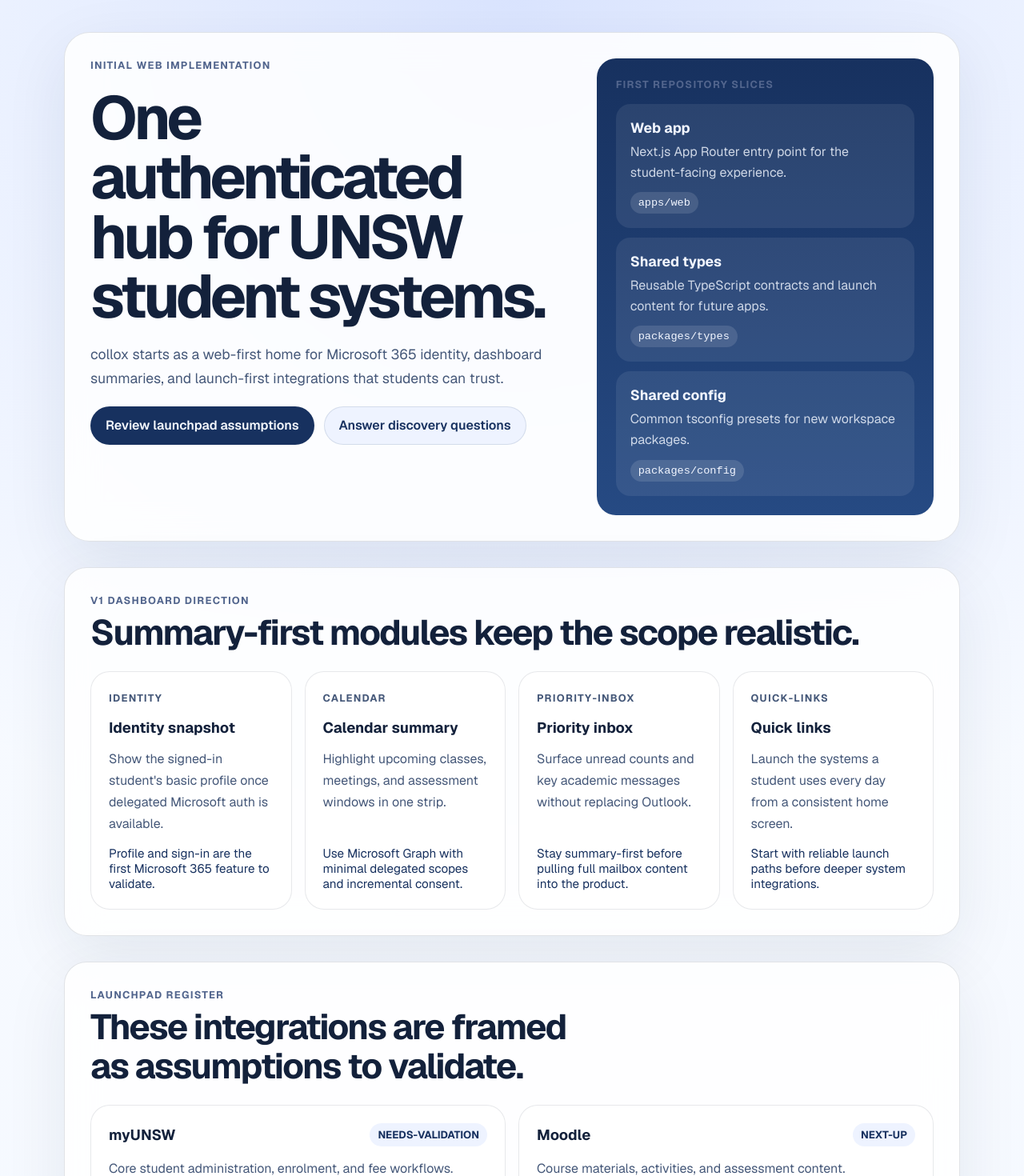
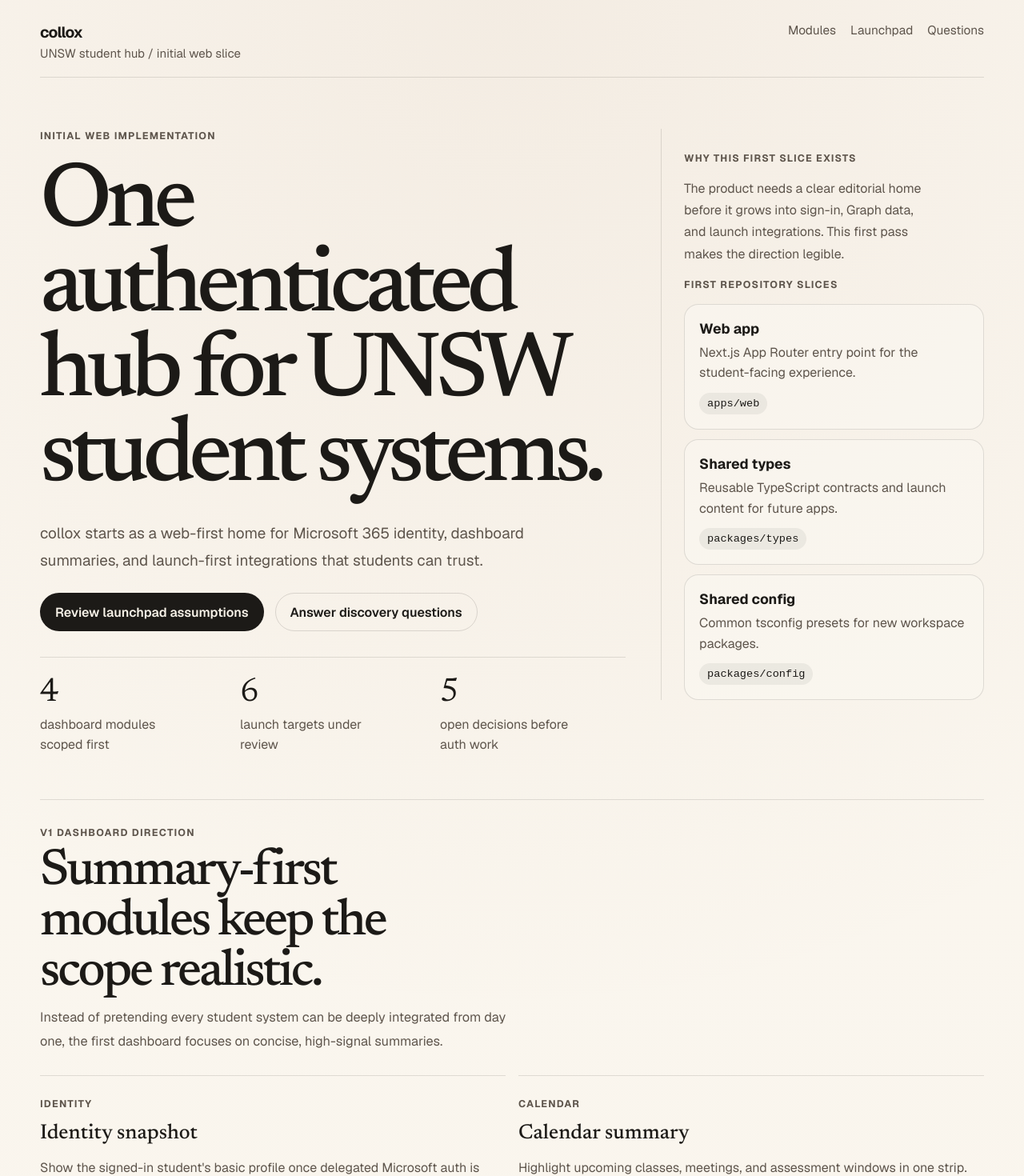
Before and after one commit to joel-anto-tharakan/collox, a Next.js app in the folder apps/web/: page / in a window 1280 px wide. Shown: the top 1470 px of the page at 80% size. Built offline with nearby package versions, Linux system fonts and the light colour scheme.

Commit message:
feat: restyle landing page with editorial theme
Co-authored-by: Joel Anto Tharakan <joel.anto.tharakan@student.unsw.edu.au>

```diff
--- a/apps/web/src/app/globals.css
+++ b/apps/web/src/app/globals.css
@@ -1,9 +1,11 @@
 :root {
-  --background: #f3f7ff;
-  --foreground: #13213b;
-  --surface: rgba(255, 255, 255, 0.84);
-  --surface-strong: #ffffff;
-  --border: rgba(19, 33, 59, 0.12);
+  --background: #f7f2e8;
+  --foreground: #1c1a17;
+  --muted: #5e554c;
+  --surface: #f3ede2;
+  --surface-strong: #fbf7f0;
+  --border: rgba(28, 26, 23, 0.12);
+  --accent: #9b6b43;
 }
 
 html,
@@ -15,8 +17,8 @@ body {
 body {
   color: var(--foreground);
   background:
-    radial-gradient(circle at top, rgba(83, 126, 255, 0.18), transparent 34%),
-    linear-gradient(180deg, #f8fbff 0%, var(--background) 100%);
+    radial-gradient(circle at top, rgba(155, 107, 67, 0.08), transparent 28%),
+    linear-gradient(180deg, #fbf7f0 0%, var(--background) 100%);
   font-family: var(--font-geist-sans), Arial, Helvetica, sans-serif;
   -webkit-font-smoothing: antialiased;
   -moz-osx-font-smoothing: grayscale;
@@ -28,6 +30,10 @@ body {
   margin: 0;
 }
 
+::selection {
+  background: rgba(155, 107, 67, 0.18);
+}
+
 a {
   color: inherit;
   text-decoration: none;
--- a/apps/web/src/app/layout.tsx
+++ b/apps/web/src/app/layout.tsx
@@ -1,5 +1,5 @@
 import type { Metadata } from "next";
-import { Geist, Geist_Mono } from "next/font/google";
+import { Geist, Geist_Mono, Newsreader } from "next/font/google";
 import "./globals.css";
 
 const geistSans = Geist({
@@ -9,6 +9,11 @@ const geistSans = Geist({
 
 const geistMono = Geist_Mono({
   variable: "--font-geist-mono",
+  subsets: ["latin"],
+});
+
+const newsreader = Newsreader({
+  variable: "--font-newsreader",
   subsets: ["latin"],
 });
 
@@ -25,7 +30,9 @@ export default function RootLayout({
 }>) {
   return (
     <html lang="en">
-      <body className={`${geistSans.variable} ${geistMono.variable}`}>
+      <body
+        className={`${geistSans.variable} ${geistMono.variable} ${newsreader.variable}`}
+      >
         {children}
       </body>
     </html>
--- a/apps/web/src/app/page.module.css
+++ b/apps/web/src/app/page.module.css
@@ -2,71 +2,94 @@
   display: flex;
   justify-content: center;
   min-height: 100vh;
-  padding: 40px 20px 80px;
+  padding: 28px 24px 96px;
 }
 
 .main {
   display: flex;
   flex-direction: column;
-  gap: 32px;
-  width: min(1120px, 100%);
+  gap: 56px;
+  width: min(1180px, 100%);
 }
 
-.hero,
-.section {
-  border: 1px solid rgba(19, 33, 59, 0.12);
-  background: rgba(255, 255, 255, 0.84);
-  backdrop-filter: blur(20px);
-  box-shadow: 0 24px 80px rgba(19, 33, 59, 0.08);
+.topBar {
+  display: flex;
+  align-items: flex-start;
+  justify-content: space-between;
+  gap: 20px;
+  padding-bottom: 20px;
+  border-bottom: 1px solid rgba(28, 26, 23, 0.12);
+}
+
+.wordmark {
+  font-size: 1.2rem;
+  font-weight: 700;
+  letter-spacing: -0.04em;
+}
+
+.wordmarkMeta {
+  margin-top: 4px;
+  color: var(--muted);
+  font-size: 0.94rem;
+}
+
+.topNav {
+  display: flex;
+  flex-wrap: wrap;
+  gap: 18px;
+  font-size: 0.96rem;
+  color: var(--muted);
 }
 
 .hero {
   display: grid;
-  grid-template-columns: minmax(0, 1.3fr) minmax(320px, 0.9fr);
-  gap: 24px;
-  border-radius: 32px;
-  padding: 32px;
+  grid-template-columns: minmax(0, 1.45fr) minmax(320px, 0.8fr);
+  gap: 44px;
+  padding-top: 8px;
 }
 
 .heroContent {
   display: flex;
   flex-direction: column;
-  gap: 20px;
+  gap: 24px;
 }
 
 .eyebrow,
 .kicker,
 .panelLabel,
 .cardLabel {
-  font-size: 0.8rem;
+  font-size: 0.78rem;
   font-weight: 700;
   letter-spacing: 0.1em;
   text-transform: uppercase;
-  color: #52658d;
+  color: var(--muted);
 }
 
 .heroContent h1,
 .sectionHeading h2 {
   text-wrap: balance;
+  font-family: var(--font-newsreader), Georgia, serif;
+  font-weight: 500;
 }
 
 .heroContent h1 {
-  font-size: clamp(3rem, 6vw, 4.75rem);
-  line-height: 0.98;
-  letter-spacing: -0.06em;
+  max-width: 11ch;
+  font-size: clamp(4.1rem, 9vw, 7.4rem);
+  line-height: 0.92;
+  letter-spacing: -0.065em;
 }
 
 .lead {
-  max-width: 54ch;
-  font-size: 1.1rem;
-  line-height: 1.7;
-  color: #455879;
+  max-width: 52ch;
+  font-size: 1.18rem;
+  line-height: 1.78;
+  color: var(--muted);
 }
 
 .ctas {
   display: flex;
   flex-wrap: wrap;
-  gap: 12px;
+  gap: 14px;
 }
 
 .primary,
@@ -77,33 +100,65 @@
   min-height: 48px;
   padding: 0 18px;
   border-radius: 999px;
-  border: 1px solid transparent;
+  border: 1px solid rgba(28, 26, 23, 0.14);
   font-weight: 600;
   transition:
     transform 150ms ease,
     box-shadow 150ms ease,
-    background 150ms ease;
+    background 150ms ease,
+    color 150ms ease;
 }
 
 .primary {
-  background: #17315f;
-  color: #f7faff;
+  background: #1c1a17;
+  color: #f7f2e8;
 }
 
 .secondary {
-  background: #eef3ff;
-  border-color: rgba(23, 49, 95, 0.12);
-  color: #17315f;
+  background: transparent;
+  color: #1c1a17;
+}
+
+.signalStrip {
+  display: grid;
+  grid-template-columns: repeat(3, minmax(0, 1fr));
+  gap: 18px;
+  margin-top: 8px;
+  padding-top: 24px;
+  border-top: 1px solid rgba(28, 26, 23, 0.12);
+}
+
+.signalStrip div {
+  display: grid;
+  gap: 6px;
+}
+
+.signalStrip dt {
+  font-family: var(--font-newsreader), Georgia, serif;
+  font-size: clamp(2rem, 4vw, 2.6rem);
+  line-height: 1;
+  letter-spacing: -0.05em;
+}
+
+.signalStrip dd {
+  max-width: 16ch;
+  color: var(--muted);
+  line-height: 1.55;
 }
 
 .heroPanel {
   display: flex;
   flex-direction: column;
   gap: 16px;
-  border-radius: 24px;
-  background: linear-gradient(180deg, #17315f 0%, #264a83 100%);
-  color: #f2f6ff;
-  padding: 24px;
+  align-self: start;
+  padding: 28px 0 0 28px;
+  border-left: 1px solid rgba(28, 26, 23, 0.12);
+}
+
+.panelSummary {
+  max-width: 28ch;
+  color: var(--muted);
+  line-height: 1.7;
 }
 
 .sliceList {
@@ -118,8 +173,9 @@
   justify-content: space-between;
   gap: 12px;
   padding: 18px;
+  border: 1px solid rgba(28, 26, 23, 0.12);
   border-radius: 18px;
-  background: rgba(255, 255, 255, 0.08);
+  background: rgba(251, 247, 240, 0.62);
 }
 
 .sliceCard h2 {
@@ -128,7 +184,7 @@
 }
 
 .sliceCard p {
-  color: rgba(242, 246, 255, 0.82);
+  color: var(--muted);
   line-height: 1.6;
 }
 
@@ -136,28 +192,36 @@
   width: fit-content;
   padding: 6px 10px;
   border-radius: 999px;
-  background: rgba(255, 255, 255, 0.12);
+  background: rgba(28, 26, 23, 0.06);
   font-size: 0.85rem;
 }
 
 .section {
   display: flex;
   flex-direction: column;
-  gap: 24px;
-  border-radius: 28px;
-  padding: 32px;
+  gap: 28px;
+  padding-top: 32px;
+  border-top: 1px solid rgba(28, 26, 23, 0.12);
 }
 
 .sectionHeading {
   display: flex;
   flex-direction: column;
-  gap: 8px;
+  gap: 10px;
 }
 
 .sectionHeading h2 {
-  font-size: clamp(1.8rem, 4vw, 2.75rem);
-  line-height: 1.1;
-  letter-spacing: -0.04em;
+  max-width: 14ch;
+  font-size: clamp(2.6rem, 5vw, 4.25rem);
+  line-height: 0.98;
+  letter-spacing: -0.05em;
+}
+
+.sectionLead {
+  max-width: 56ch;
+  color: var(--muted);
+  line-height: 1.8;
+  font-size: 1.02rem;
 }
 
 .cardGrid,
@@ -168,7 +232,7 @@
 }
 
 .cardGrid {
-  grid-template-columns: repeat(4, minmax(0, 1fr));
+  grid-template-columns: repeat(2, minmax(0, 1fr));
 }
 
 .systemGrid {
@@ -176,7 +240,7 @@
 }
 
 .principles {
-  grid-template-columns: repeat(2, minmax(0, 1fr));
+  grid-template-columns: repeat(4, minmax(0, 1fr));
 }
 
 .card,
@@ -186,16 +250,18 @@
   flex-direction: column;
   gap: 14px;
   min-height: 100%;
-  padding: 22px;
-  border: 1px solid rgba(19, 33, 59, 0.1);
-  border-radius: 24px;
-  background: #ffffff;
+  padding: 24px 0 18px;
+  border-top: 1px solid rgba(28, 26, 23, 0.12);
+  background: transparent;
 }
 
 .card h3,
 .systemCard h3,
 .principleCard h3 {
-  font-size: 1.15rem;
+  font-family: var(--font-newsreader), Georgia, serif;
+  font-size: 1.62rem;
+  font-weight: 500;
+  line-height: 1.05;
 }
 
 .card p,
@@ -203,13 +269,13 @@
 .principleCard p,
 .questionList li {
   line-height: 1.7;
-  color: #455879;
+  color: var(--muted);
 }
 
 .card span {
   margin-top: auto;
   font-size: 0.95rem;
-  color: #17315f;
+  color: #1c1a17;
 }
 
 .systemHeader {
@@ -222,11 +288,11 @@
 .systemHeader span {
   padding: 6px 10px;
   border-radius: 999px;
-  background: #eef3ff;
+  background: rgba(28, 26, 23, 0.06);
   font-size: 0.82rem;
   font-weight: 700;
   text-transform: uppercase;
-  color: #17315f;
+  color: #1c1a17;
 }
 
 .systemMeta {
@@ -244,61 +310,98 @@
   font-weight: 700;
   letter-spacing: 0.08em;
   text-transform: uppercase;
-  color: #52658d;
+  color: var(--muted);
 }
 
 .systemMeta dd {
   line-height: 1.6;
-  color: #17315f;
+  color: #1c1a17;
 }
 
 .questionList {
   display: grid;
-  gap: 14px;
-  padding-left: 20px;
+  gap: 0;
+  list-style: none;
+  counter-reset: question;
+}
+
+.questionList li {
+  position: relative;
+  padding: 22px 0 22px 56px;
+  border-top: 1px solid rgba(28, 26, 23, 0.12);
+  font-size: 1.04rem;
+}
+
+.questionList li::before {
+  counter-increment: question;
+  content: "0" counter(question);
+  position: absolute;
+  left: 0;
+  top: 22px;
+  font-family: var(--font-newsreader), Georgia, serif;
+  font-size: 1.35rem;
+  color: #1c1a17;
 }
 
 @media (hover: hover) and (pointer: fine) {
   .primary:hover,
   .secondary:hover {
     transform: translateY(-1px);
-    box-shadow: 0 12px 32px rgba(23, 49, 95, 0.14);
+    box-shadow: 0 12px 32px rgba(28, 26, 23, 0.08);
+  }
+
+  .secondary:hover,
+  .topNav a:hover {
+    color: var(--accent);
   }
 }
 
 @media (max-width: 1000px) {
+  .topBar {
+    flex-direction: column;
+  }
+
   .hero {
     grid-template-columns: 1fr;
   }
 
-  .cardGrid {
+  .heroPanel {
+    padding: 28px 0 0;
+    border-left: 0;
+    border-top: 1px solid rgba(28, 26, 23, 0.12);
+  }
+
+  .principles {
     grid-template-columns: repeat(2, minmax(0, 1fr));
   }
 }
 
 @media (max-width: 760px) {
   .page {
-    padding-inline: 14px;
-  }
-
-  .hero,
-  .section {
-    padding: 24px;
-    border-radius: 24px;
+    padding: 22px 16px 72px;
   }
 
   .heroContent h1 {
-    font-size: 2.7rem;
+    font-size: 3.4rem;
   }
 
+  .signalStrip,
   .cardGrid,
   .systemGrid,
   .principles {
     grid-template-columns: 1fr;
   }
 
+  .sectionHeading h2 {
+    max-width: 100%;
+  }
+
   .systemHeader {
     flex-direction: column;
     align-items: flex-start;
   }
+
+  .questionList li {
+    padding-left: 44px;
+  }
 }
--- a/apps/web/src/app/page.tsx
+++ b/apps/web/src/app/page.tsx
@@ -11,6 +11,18 @@ export default function Home() {
   return (
     <div className={styles.page}>
       <main className={styles.main}>
+        <header className={styles.topBar}>
+          <div>
+            <p className={styles.wordmark}>collox</p>
+            <p className={styles.wordmarkMeta}>UNSW student hub / initial web slice</p>
+          </div>
+          <nav className={styles.topNav} aria-label="Page sections">
+            <a href="#modules">Modules</a>
+            <a href="#launchpad">Launchpad</a>
+            <a href="#questions">Questions</a>
+          </nav>
+        </header>
+
         <section className={styles.hero}>
           <div className={styles.heroContent}>
             <p className={styles.eyebrow}>Initial web implementation</p>
@@ -28,9 +40,30 @@ export default function Home() {
                 Answer discovery questions
               </a>
             </div>
+
+            <dl className={styles.signalStrip}>
+              <div>
+                <dt>{dashboardModules.length}</dt>
+                <dd>dashboard modules scoped first</dd>
+              </div>
+              <div>
+                <dt>{launchpadSystems.length}</dt>
+                <dd>launch targets under review</dd>
+              </div>
+              <div>
+                <dt>{discoveryQuestions.length}</dt>
+                <dd>open decisions before auth work</dd>
+              </div>
+            </dl>
           </div>
 
           <aside className={styles.heroPanel}>
+            <span className={styles.panelLabel}>Why this first slice exists</span>
+            <p className={styles.panelSummary}>
+              The product needs a clear editorial home before it grows into
+              sign-in, Graph data, and launch integrations. This first pass
+              makes the direction legible.
+            </p>
             <span className={styles.panelLabel}>First repository slices</span>
             <ul className={styles.sliceList}>
               {architectureSlices.map((slice) => (
@@ -46,10 +79,15 @@ export default function Home() {
           </aside>
         </section>
 
-        <section className={styles.section}>
+        <section className={styles.section} id="modules">
           <div className={styles.sectionHeading}>
             <p className={styles.kicker}>V1 dashboard direction</p>
             <h2>Summary-first modules keep the scope realistic.</h2>
+            <p className={styles.sectionLead}>
+              Instead of pretending every student system can be deeply integrated
+              from day one, the first dashboard focuses on concise, high-signal
+              summaries.
+            </p>
           </div>
           <div className={styles.cardGrid}>
             {dashboardModules.map((module) => (
@@ -67,6 +105,11 @@ export default function Home() {
           <div className={styles.sectionHeading}>
             <p className={styles.kicker}>Launchpad register</p>
             <h2>These integrations are framed as assumptions to validate.</h2>
+            <p className={styles.sectionLead}>
+              Some systems may become real API integrations. Others may stay as
+              SSO launchers or deep links. The product should be honest about
+              that split.
+            </p>
           </div>
           <div className={styles.systemGrid}>
             {launchpadSystems.map((system) => (
@@ -95,6 +138,10 @@ export default function Home() {
           <div className={styles.sectionHeading}>
             <p className={styles.kicker}>Architecture principles</p>
             <h2>Implementation choices stay aligned with the product intent.</h2>
+            <p className={styles.sectionLead}>
+              The codebase is small, but the rules already point toward safer
+              Microsoft 365 integrations and a reusable monorepo structure.
+            </p>
           </div>
           <div className={styles.principles}>
             {productPrinciples.map((principle) => (
@@ -110,6 +157,10 @@ export default function Home() {
           <div className={styles.sectionHeading}>
             <p className={styles.kicker}>Open product decisions</p>
             <h2>These answers unlock the next implementation steps.</h2>
+            <p className={styles.sectionLead}>
+              Once these decisions are settled, the next slice can move from a
+              framed concept into real authentication and personalized content.
+            </p>
           </div>
           <ol className={styles.questionList}>
             {discoveryQuestions.map((question) => (
```
